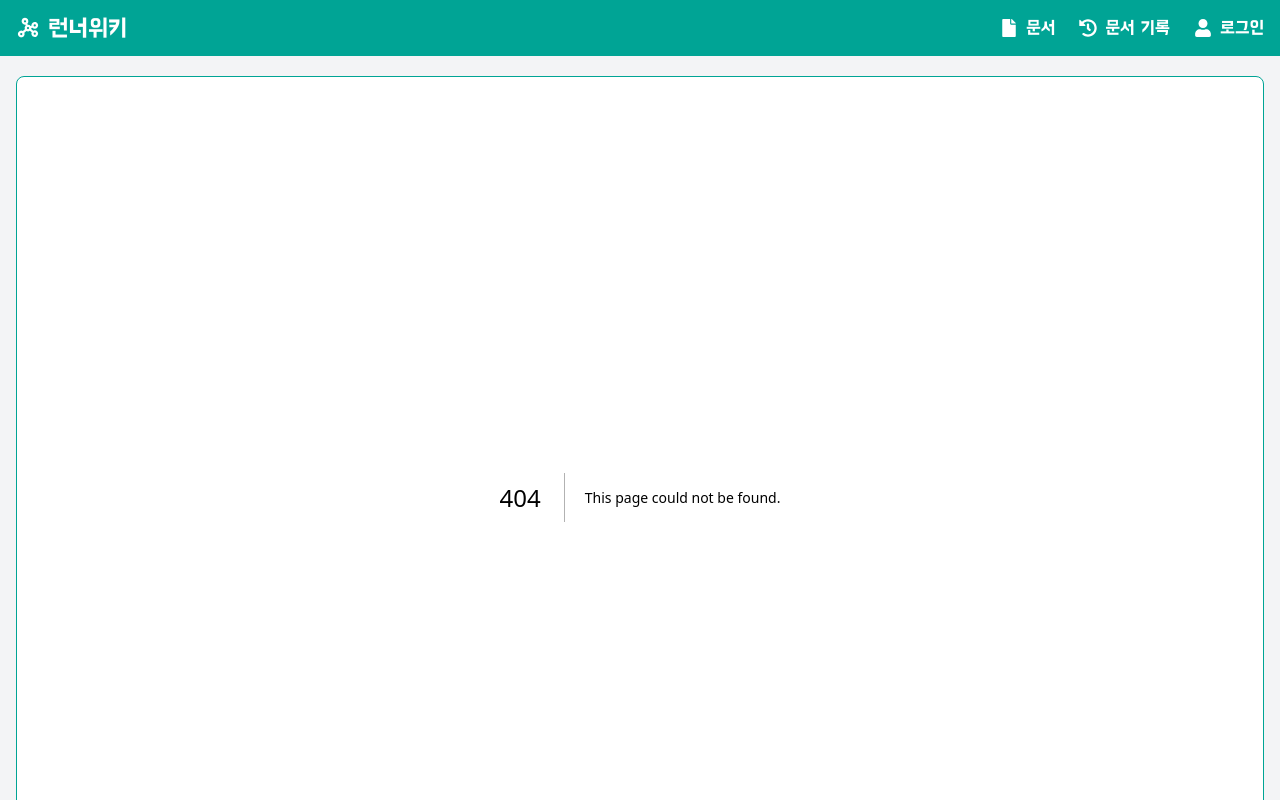
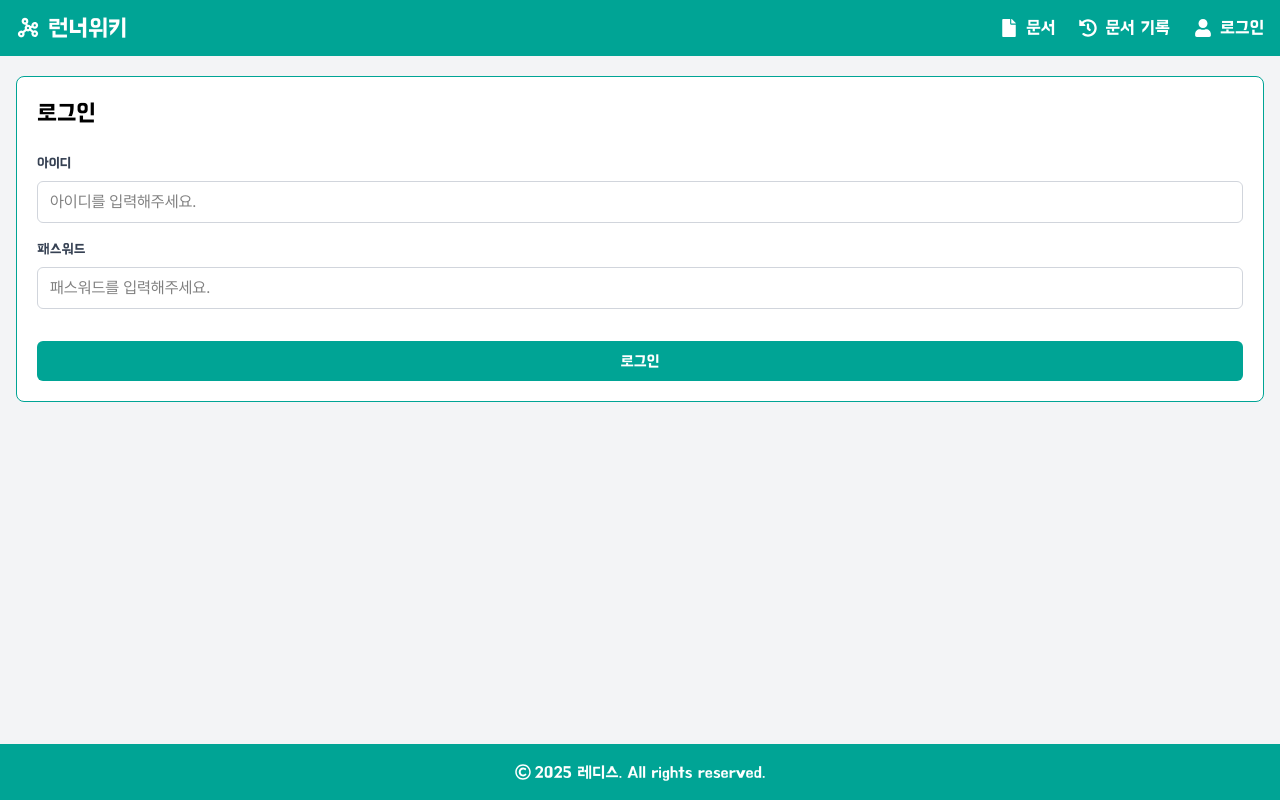
Before and after one commit to openmpy/runner-wiki, a Next.js app in the folder admin/: page /login in a window 1280 px wide. Before the commit this address had no page. Shown: the top 800 px of the page. Built offline with nearby package versions, Linux system fonts and the light colour scheme.

Commit message:
feat: 어드민 로그인 페이지 추가

```diff
--- a/admin/app/layout.tsx
+++ b/admin/app/layout.tsx
@@ -5,7 +5,7 @@ import localFont from "next/font/local";
 import "./globals.css";
 
 export const metadata: Metadata = {
-  title: "런너위키 - 관리자",
+  title: "관리자 - 런너위키",
   description: "런너위키 관리자 페이지입니다.",
 };
 
--- /dev/null
+++ b/admin/app/login/page.tsx
@@ -0,0 +1,47 @@
+import Button from "@/components/ui/Button";
+
+export default function LoginPage() {
+  return (
+    <div>
+      <h1 className="font-bm-hanna text-2xl mb-6">로그인</h1>
+
+      <div className="space-y-4">
+        <div>
+          <label
+            htmlFor="username"
+            className="block text-sm font-medium text-gray-700 mb-2 font-bm-hanna"
+          >
+            아이디
+          </label>
+          <input
+            id="username"
+            type="text"
+            placeholder="아이디를 입력해주세요."
+            className="w-full px-3 py-2 border border-gray-300 rounded-md focus:outline-none"
+          />
+        </div>
+
+        <div>
+          <label
+            htmlFor="password"
+            className="block text-sm font-medium text-gray-700 mb-2 font-bm-hanna"
+          >
+            패스워드
+          </label>
+          <input
+            id="password"
+            type="password"
+            placeholder="패스워드를 입력해주세요."
+            className="w-full px-3 py-2 border border-gray-300 rounded-md focus:outline-none"
+          />
+        </div>
+
+        <div className="pt-4">
+          <Button type="submit" className="w-full">
+            로그인
+          </Button>
+        </div>
+      </div>
+    </div>
+  );
+}
--- /dev/null
+++ b/admin/components/ui/Button.tsx
@@ -0,0 +1,26 @@
+interface ButtonProps {
+  children: React.ReactNode;
+  type?: "button" | "submit" | "reset";
+  onClick?: () => void;
+  className?: string;
+  disabled?: boolean;
+}
+
+export default function Button({
+  children,
+  type = "button",
+  onClick,
+  className = "",
+  disabled = false,
+}: ButtonProps) {
+  return (
+    <button
+      type={type}
+      onClick={onClick}
+      disabled={disabled}
+      className={`px-4 py-2 bg-mint text-white rounded-md hover:bg-mint/80 disabled:opacity-50 disabled:cursor-not-allowed transition-colors font-bm-hanna ${className}`}
+    >
+      {children}
+    </button>
+  );
+}
```
